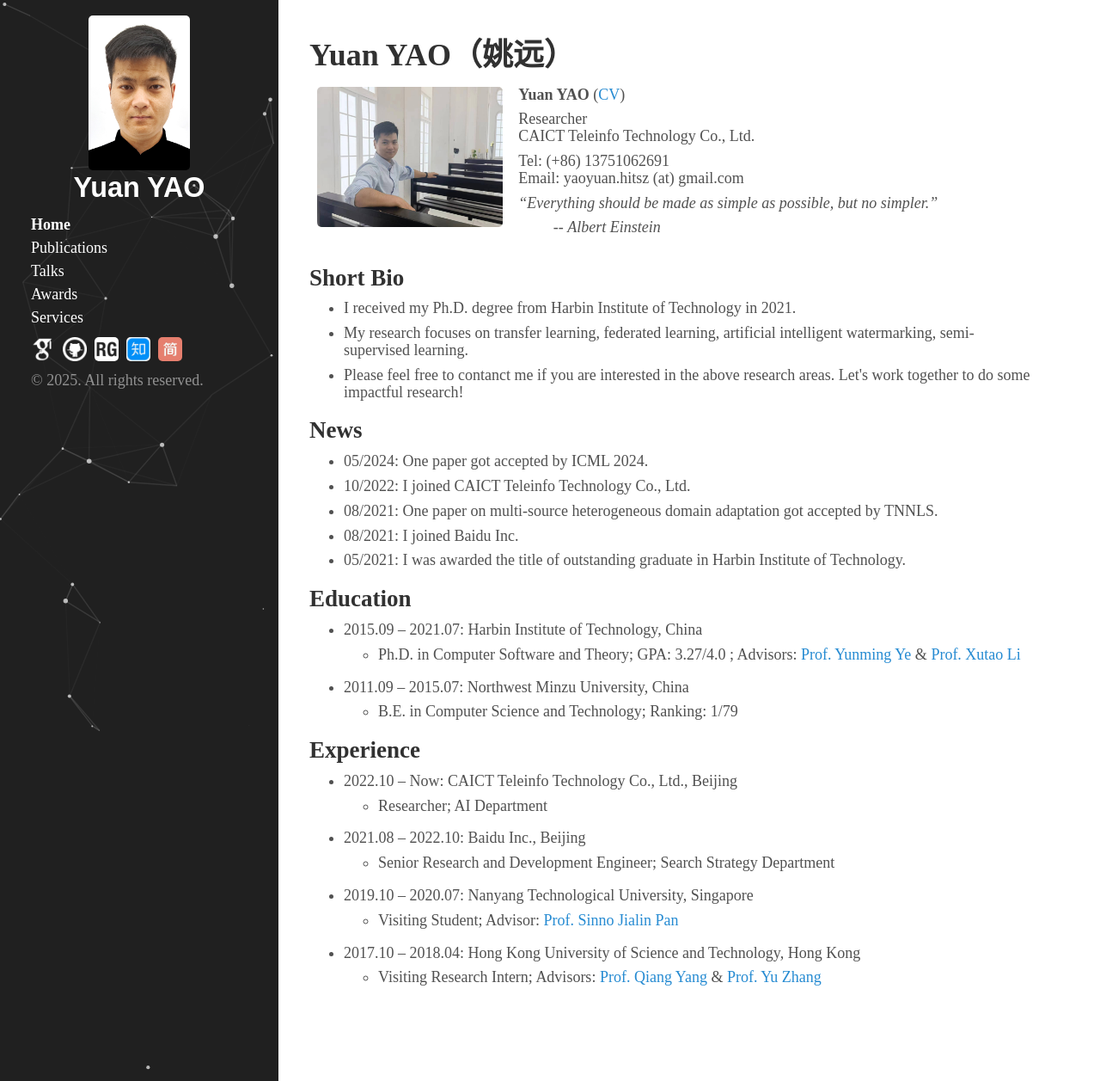
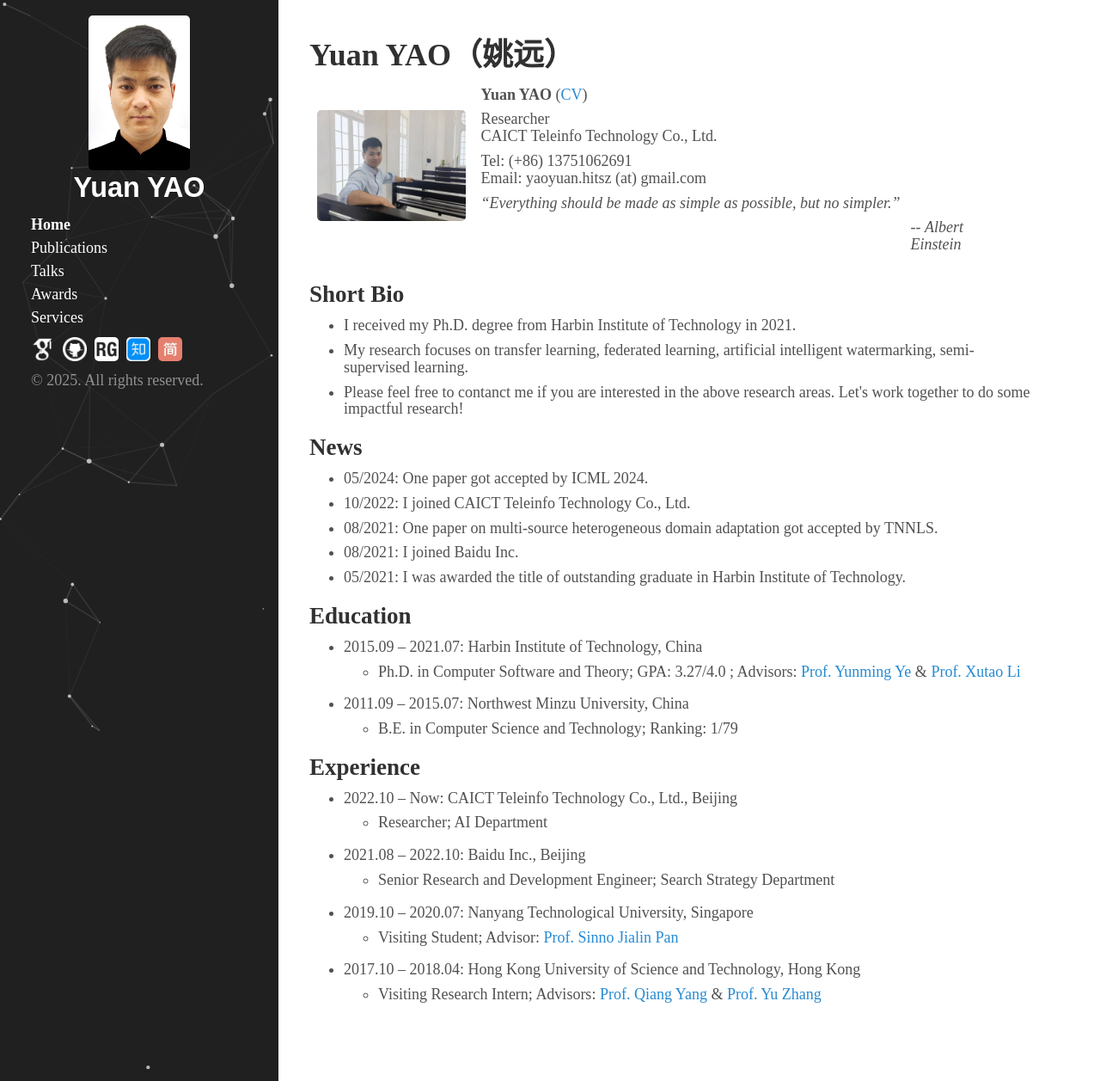
Before and after one commit to yyyaoyuan/yyyaoyuan.github.io, a Jekyll site: the page built from index.html, in a window 1280 px wide and 1257 px high. Shown: the whole window at 86% size. Built offline with Jekyll 4.4.1, drawn with Linux system fonts in a browser that asks for light colours; the list of posts is cut into pages by our own code.

Commit message:
Update index.html

```diff
--- a/index.html
+++ b/index.html
@@ -32,7 +32,7 @@ Email: yaoyuan.hitsz (at) gmail.com<br />
 </p>
 <p><i> “Everything should be made as simple as possible, but no simpler.” </i>
 </p>
-<p> &nbsp;&nbsp;&nbsp;&nbsp;&nbsp;&nbsp;&nbsp;&nbsp; -- <i> Albert Einstein </i>
+<p style="padding-left: 500px;"> -- <i> Albert Einstein </i>
 </p>
 <td align="left">
 </td></tr></table>
```
